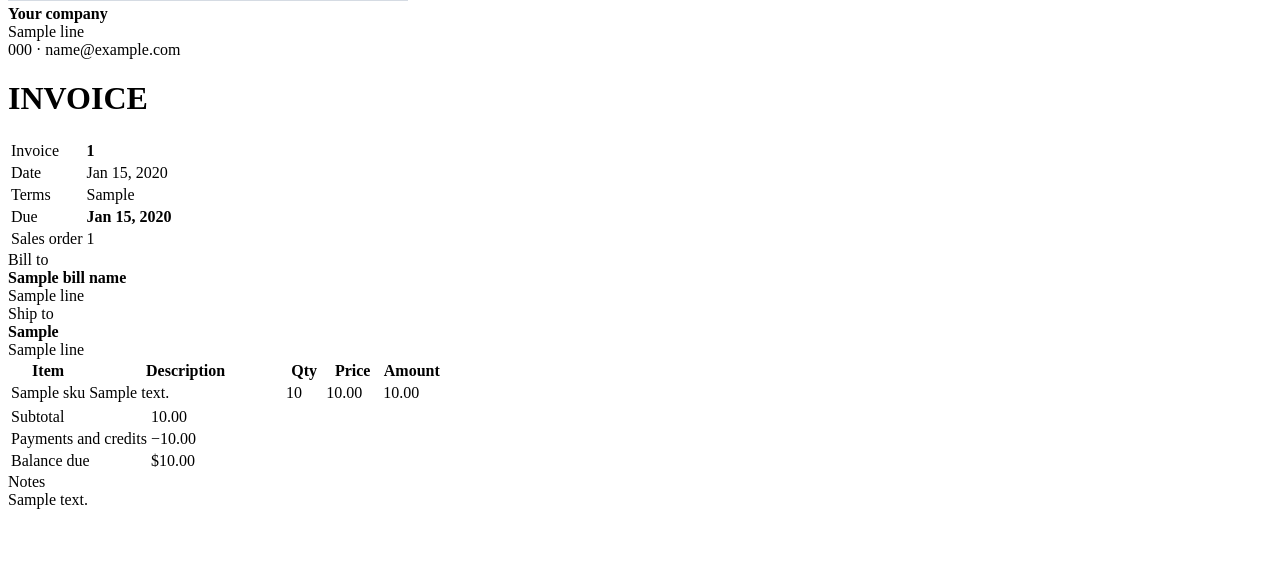
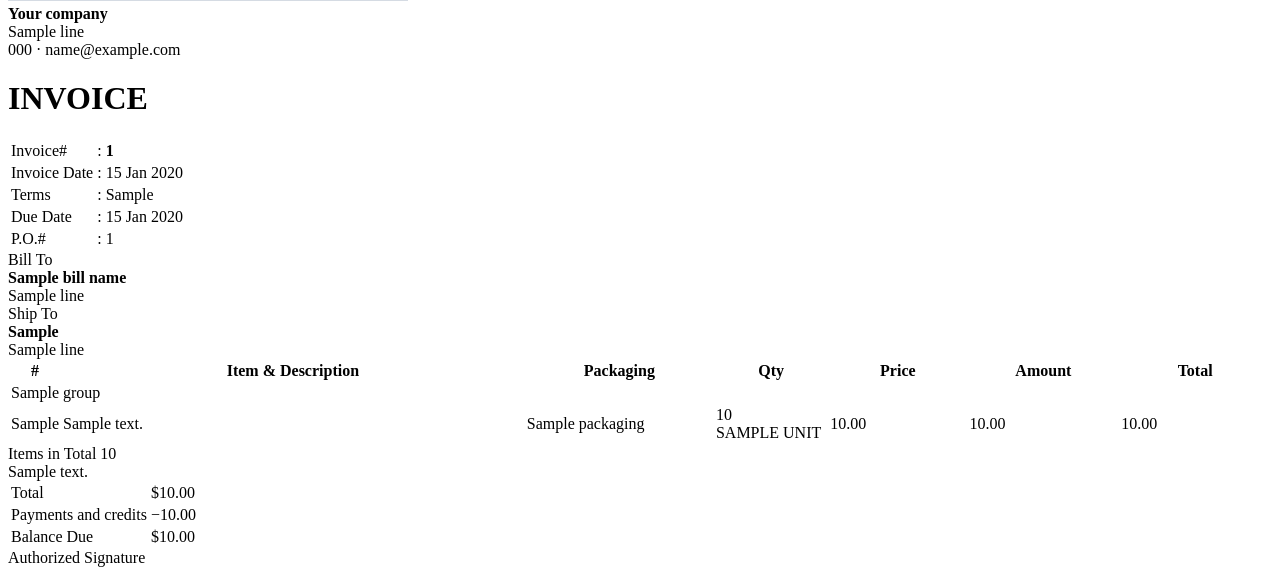
Before and after one commit to Blz989/dnb-books, a Django app: template sales/templates/sales/invoice_pdf.html in a window 1280 px wide. Shown: the part 307-882 px from the top of the page. Before the commit the page ends 816 px from the top, so only its background shows below. Run offline with Django 5.2, Linux system fonts and the light colour scheme; the template is opened without the code that fills it: most values are stand-ins (such as "Sample title", 1, 10 or a date in 2020); grey boxes marked "Sample" are stand-in pictures; parts of the project's set-up code (start-up, migrations or seed data) failed here and were passed over.

Commit message:
feat: invoice PDF matches the Zoho layout
Boxed header with P.O.#, Bill To and Ship To boxes, packaging and unit columns, lines grouped by category, Items in Total, Total and Balance Due box, authorized signature, page number.

Co-Authored-By: Claude Sonnet 5.5 <noreply@anthropic.com>

```diff
--- a/sales/templates/sales/invoice_pdf.html
+++ b/sales/templates/sales/invoice_pdf.html
@@ -5,7 +5,6 @@
 <title>{{ invoice.number }}</title>
 <style>
 @font-face { font-family: "Inter"; font-weight: 100 900; src: url("{{ font_uri }}/inter-latin-wght-normal.woff2") format("woff2"); }
-@font-face { font-family: "Source Serif 4"; font-weight: 600; src: url("{{ font_uri }}/source-serif-4-latin-600-normal.woff2") format("woff2"); }
 </style>
 </head>
 <body>
@@ -15,40 +14,53 @@
     {% if logo_uri %}<div class="logo"><img src="{{ logo_uri }}" alt=""></div>{% endif %}
     <div class="co"><b>{{ company.company_name|default:"Your company" }}</b>{% for line in company_address %}<br>{{ line }}{% endfor %}{% if company.company_phone or company.company_email %}<br>{{ company.company_phone }}{% if company.company_phone and company.company_email %} · {% endif %}{{ company.company_email }}{% endif %}</div>
   </div>
-  <div>
-    <h1>INVOICE</h1>
-    <table class="meta">
-      <tr><td>Invoice</td><td><b>{{ invoice.number }}</b></td></tr>
-      <tr><td>Date</td><td>{{ invoice.date|date:"M j, Y" }}</td></tr>
-      <tr><td>Terms</td><td>{{ invoice.get_terms_display }}</td></tr>
-      <tr><td>Due</td><td><b>{{ invoice.due_date|date:"M j, Y" }}</b></td></tr>
-      {% if invoice.sales_order %}<tr><td>Sales order</td><td>{{ invoice.sales_order.number }}</td></tr>{% endif %}
-    </table>
-  </div>
+  <h1>INVOICE</h1>
 </div>
 
-<div class="addr">
-  <div><div class="label">Bill to</div><b>{{ bill_name }}</b>{% for line in bill_lines %}<br>{{ line }}{% endfor %}</div>
-  <div><div class="label">Ship to</div><b>{{ ship_first }}</b>{% for line in ship_lines %}<br>{{ line }}{% endfor %}</div>
+<div class="boxes head">
+  <table class="meta">
+    <tr><td>Invoice#</td><td>: <b>{{ invoice.number }}</b></td></tr>
+    <tr><td>Invoice Date</td><td>: {{ invoice.date|date:"j M Y" }}</td></tr>
+    <tr><td>Terms</td><td>: {{ invoice.get_terms_display }}</td></tr>
+    <tr><td>Due Date</td><td>: {{ invoice.due_date|date:"j M Y" }}</td></tr>
+    <tr><td>P.O.#</td><td>: {% if invoice.sales_order %}{{ invoice.sales_order.number }}{% endif %}</td></tr>
+  </table>
+  <div class="empty"></div>
+</div>
+<div class="boxes addr">
+  <div><div class="label">Bill To</div><div class="body"><b>{{ bill_name }}</b>{% for line in bill_lines %}<br>{{ line }}{% endfor %}</div></div>
+  <div><div class="label">Ship To</div><div class="body"><b>{{ ship_first }}</b>{% for line in ship_lines %}<br>{{ line }}{% endfor %}</div></div>
 </div>
 
 <table class="lines">
-  <thead><tr><th style="width:18%">Item</th><th>Description</th><th class="num" style="width:9%">Qty</th><th class="num" style="width:13%">Price</th><th class="num" style="width:14%">Amount</th></tr></thead>
+  <thead><tr><th style="width:4%">#</th><th>Item &amp; Description</th><th style="width:15%">Packaging</th><th class="num" style="width:9%">Qty</th><th class="num" style="width:11%">Price</th><th class="num" style="width:12%">Amount</th><th class="num" style="width:12%">Total</th></tr></thead>
   <tbody>
-  {% for line in lines %}
-    <tr><td class="sku">{{ line.item.sku }}</td>
+  {% for group in groups %}
+    {% if group.heading %}<tr class="cat"><td colspan="7">{{ group.heading }}</td></tr>{% endif %}
+    {% for row in group.rows %}{% with line=row.line %}
+    <tr><td class="n">{{ row.n }}</td>
       <td>{{ line.description|default:line.item.name }}{% if line.fulfillment == drop_ship %}<div class="note">Shipped directly from the manufacturer</div>{% endif %}</td>
-      <td class="num">{{ line.quantity }}</td><td class="num">{{ line.price|floatformat:"2g" }}</td><td class="num">{{ line.amount|floatformat:"2g" }}</td></tr>
+      <td>{{ line.item.packaging }}</td>
+      <td class="num">{{ line.quantity }}{% if line.item.unit %}<div class="unit">{{ line.item.unit|upper }}</div>{% endif %}</td>
+      <td class="num">{{ line.price|floatformat:"2g" }}</td><td class="num">{{ line.amount|floatformat:"2g" }}</td><td class="num">{{ line.amount|floatformat:"2g" }}</td></tr>
+    {% endwith %}{% endfor %}
   {% endfor %}
   </tbody>
 </table>
 
-<table class="totals">
-  <tr><td>Subtotal</td><td class="num">{{ subtotal|floatformat:"2g" }}</td></tr>
-  <tr><td>Payments and credits</td><td class="num">{% if applied %}−{% endif %}{{ applied|floatformat:"2g" }}</td></tr>
-  <tr class="due"><td>Balance due</td><td class="num">${{ balance|floatformat:"2g" }}</td></tr>
-</table>
-
-{% if invoice.notes %}<div class="notes"><div class="label">Notes</div>{{ invoice.notes }}</div>{% endif %}
+<div class="foot">
+  <div class="left">
+    <div>Items in Total {{ items_total }}</div>
+    {% if invoice.notes %}<div class="notes">{{ invoice.notes }}</div>{% endif %}
+  </div>
+  <div class="right">
+    <table class="totals">
+      <tr><td>Total</td><td class="num">${{ subtotal|floatformat:"2g" }}</td></tr>
+      {% if applied %}<tr><td>Payments and credits</td><td class="num">−{{ applied|floatformat:"2g" }}</td></tr>{% endif %}
+      <tr class="due"><td>Balance Due</td><td class="num">${{ balance|floatformat:"2g" }}</td></tr>
+    </table>
+    <div class="sign">Authorized Signature</div>
+  </div>
+</div>
 </body>
 </html>
```
Also changed, not shown: sales/pdf.py (+21 -1 lines), sales/static/sales/invoice_pdf.css (+38 -27 lines), tests/test_invoice_pdf.py (+47 -4 lines).
